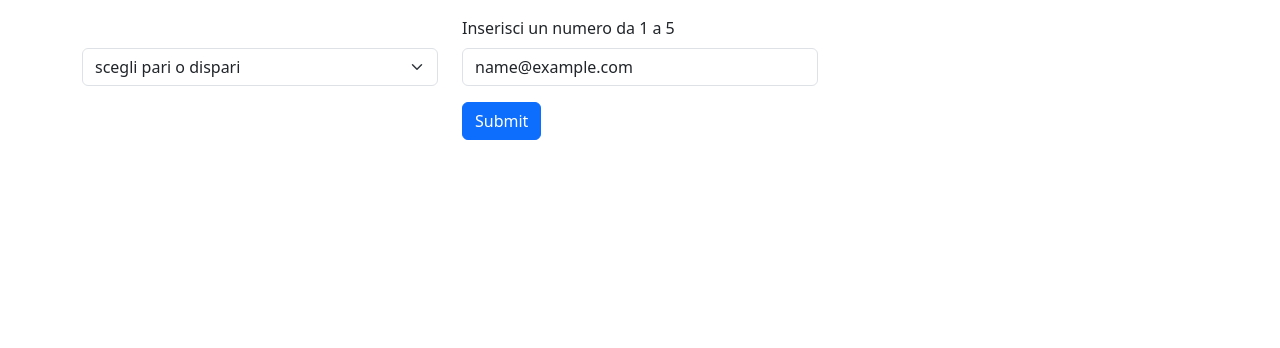
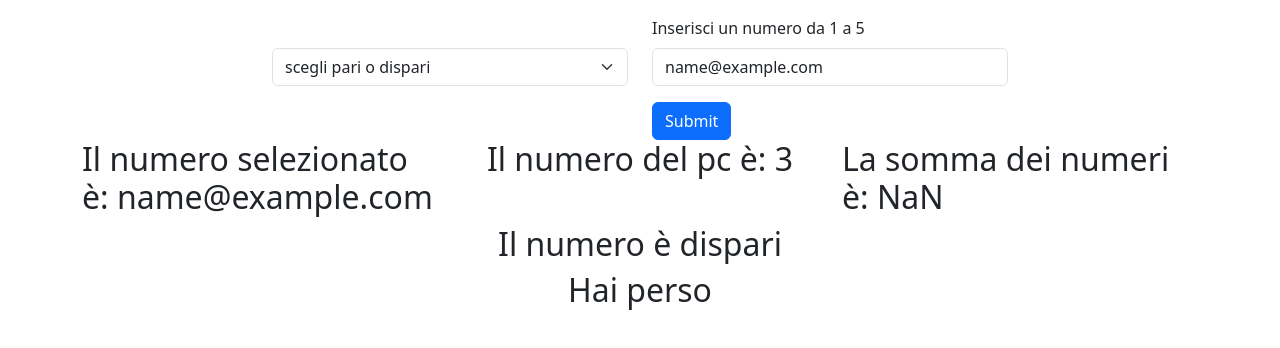
Before and after one commit to IvanoPisaniello/js-paliedispari, a plain HTML site: page html-pari e dispari/index.html in a window 1280 px wide. Both pictures are taken after typing "name@example.com" into the empty fields and a click on the button "Submit". Drawn offline with nearby package versions, Linux system fonts and the light colour scheme.

Commit message:
completed first exercise

```diff
--- a/html-pari e dispari/index.html
+++ b/html-pari e dispari/index.html
@@ -14,7 +14,7 @@
     <main>
         <section>
             <div class="container">
-                <div class="row">
+                <div class="row justify-content-center">
                     <div class="col-4 mt-5">
                         <select class="form-select" aria-label="Default select example" id="select">
                             <option selected>scegli pari o dispari</option>
@@ -33,6 +33,32 @@
 
                     </div>
                 </div>
+                <div class="row">
+                    <div class="col-4">
+                        <h2 id="yourNumber"></h2>
+                    </div>
+                    <div class="col-4 d-flex justify-content-center">
+                        <h2 id="pcNumber"></h2>
+                    </div>
+                    <div class="col-4">
+                        <h2 id="sumNumber"></h2>
+                    </div>
+                </div>
+                <div class="row justify-content-center">
+                    <div class="col-12 d-flex justify-content-center">
+                        <h2 id="oddEven">
+
+                        </h2>
+                    </div>
+
+                </div>
+                <div class="row justify-content-center">
+                    <div class="col-12 d-flex justify-content-center">
+                        <h2 id="win">
+
+                        </h2>
+                    </div>
+                </div>
             </div>
         </section>
     </main>
--- a/html-pari e dispari/script.js
+++ b/html-pari e dispari/script.js
@@ -12,7 +12,7 @@ function randomPc(maxNum) {
 
 
 
-console.log("numero random creato" + randomPc(max));
+// console.log("numero random creato" + randomPc(max));
 
 
 submitBtn.addEventListener("click", function () {
@@ -26,19 +26,37 @@ submitBtn.addEventListener("click", function () {
     let sum = (parseInt(random) + parseInt(inputNumber));
     console.log("somma:" + sum);
 
+    document.getElementById("yourNumber").innerHTML = ("Il numero selezionato è:" + " " + (inputNumber))
+    document.getElementById("pcNumber").innerHTML = ("Il numero del pc è:" + " " + (random))
+    document.getElementById("sumNumber").innerHTML = ("La somma dei numeri è:" + " " + (sum))
+    sumOdd = (false);
 
 
 
-    if (sum === evenOdd(num)) {
-        console.log("il numero è pari");
-    } else if (sum === evenOdd(1)) {
-        console.log("il numero è dispari");
+    function isEven(sumEven) {
+
+        return sum % 2 === 0;
+
     }
 
 
-    function evenOdd(num) {
-        let oddNumber = (parseInt(sum) % 2 === parseInt(num));
-        return (oddNumber);
+
+    if (isEven(sumOdd) === true) {
+        console.log("il numero è pari")
+        document.getElementById("oddEven").innerHTML = ("Il numero è pari")
+    } else if (isEven(sumOdd) === false) {
+        console.log("il numero è dispari")
+        document.getElementById("oddEven").innerHTML = ("Il numero è dispari")
+
+    }
+    if (isEven(sumOdd) === true && chose === "pari") {
+        document.getElementById("win").innerHTML = ("Hai vinto")
+
+
+    } else {
+        document.getElementById("win").innerHTML = ("Hai perso")
+
     }
 
+
 })
```
